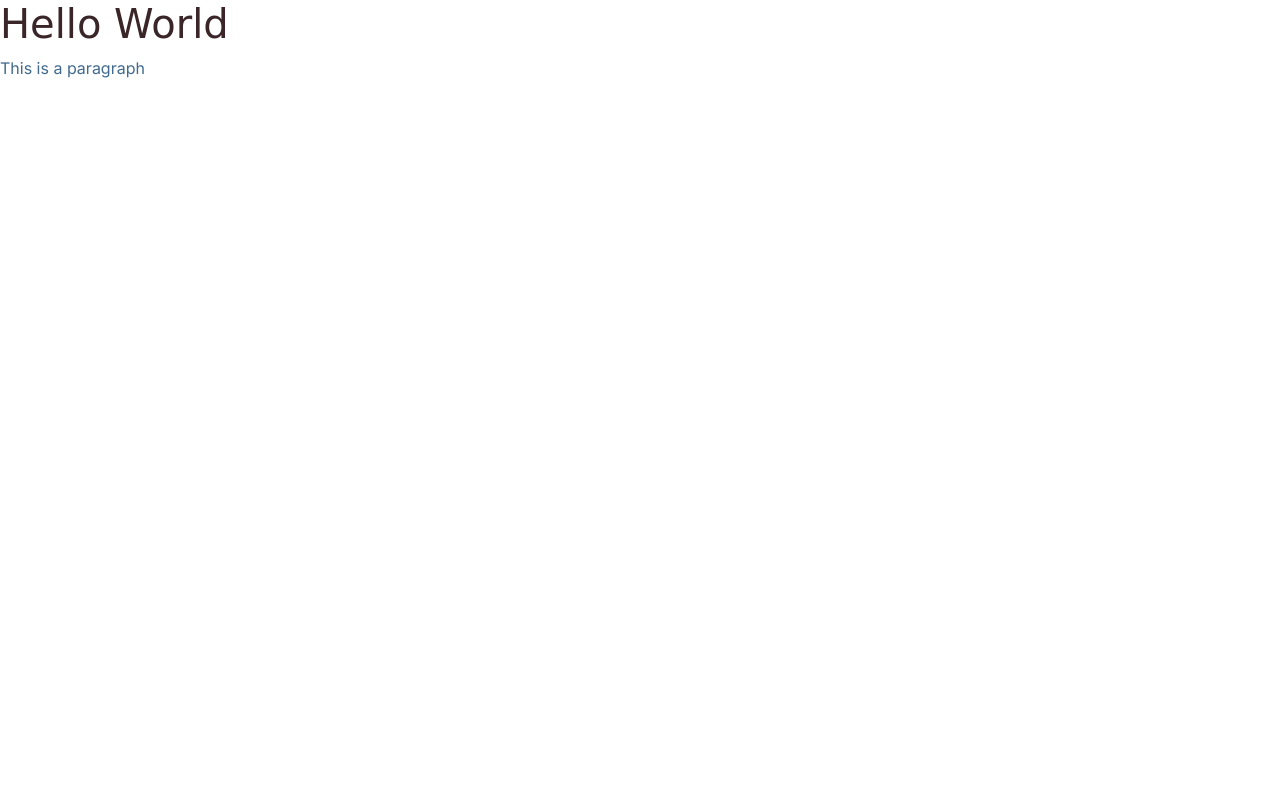
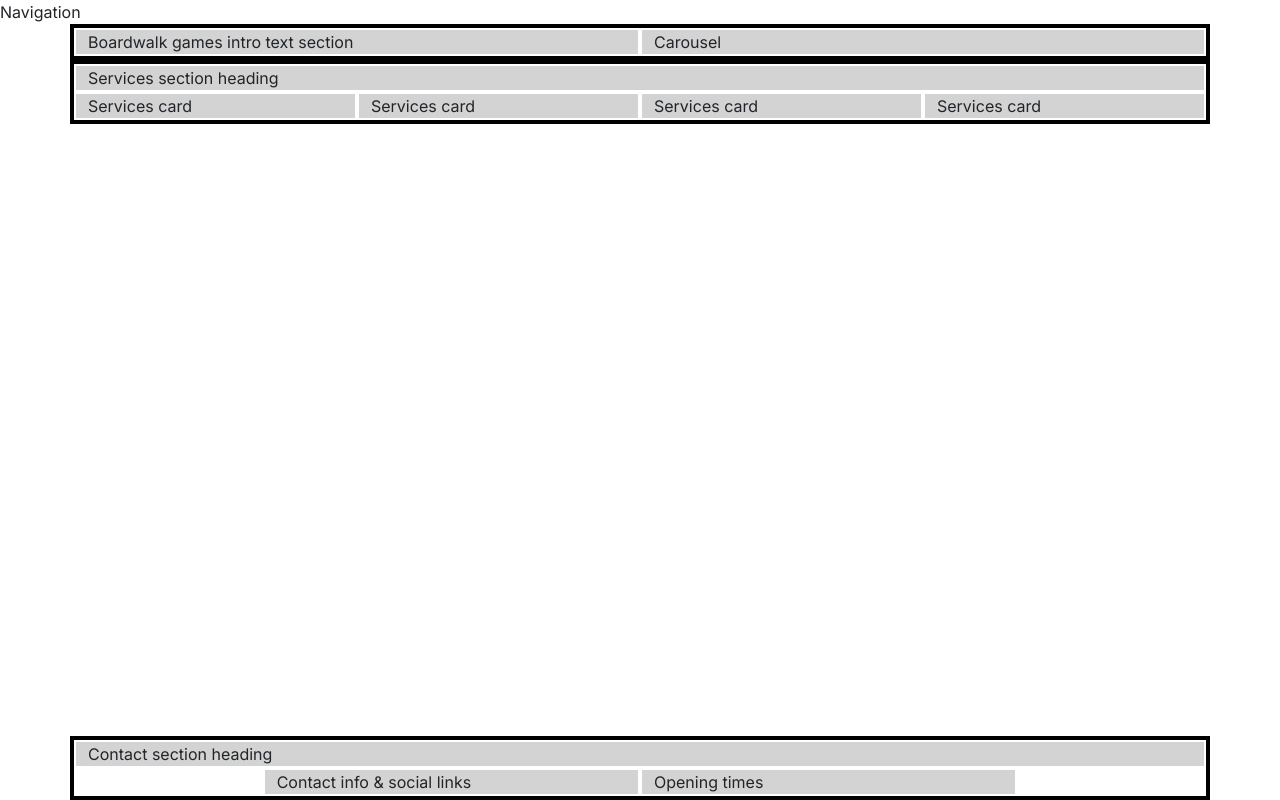
Before and after one commit to ChrisQ557/boardwalk-games, a plain HTML site: page index.html in a window 1280 px wide. Drawn offline with nearby package versions, Linux system fonts and the light colour scheme; a web font is replaced by a local one.

Commit message:
adding the home page boilerplate

```diff
--- a/assets/css/style.css
+++ b/assets/css/style.css
@@ -27,4 +27,15 @@ h1, h2, h3, h{
     color: var(--highlight-color);
 }
 
+/* grid visualization Css for testing */
+.container,
+.row {
+    border: 2px solid black;
 }
+
+.col-12 {
+    border: 2px solid white;
+    background-color: lightgray;
+}
+
+}
--- a/index.html
+++ b/index.html
@@ -4,27 +4,77 @@
 <head>
     <meta charset="UTF-8">
     <meta name="viewport" content="width=device-width, initial-scale=1.0">
-    <title>Document</title>
+    <meta name="description"
+        content="Boardwalk Games, your ultimate gaming retreat! Perfect for casual gamers, enthusiasts, and student gatherings. Visit us for your next adventure in board gaming.">
+    <title>Boardwalk Games | Home</title>
 
-    <!--Bootstrap 5 css-->
+    <!-- favicons generated by favicon.io -->
+    <link rel="apple-touch-icon" sizes="180x180" href="assets/images/apple-touch-icon.png">
+    <link rel="icon" type="image/png" sizes="32x32" href="assets/images/favicon-32x32.png">
+    <link rel="icon" type="image/png" sizes="16x16" href="assets/images/favicon-16x16.png">
+
+
+
+    <!-- Bootstrap Css -->
     <link href="https://cdn.jsdelivr.net/npm/bootstrap@5.3.8/dist/css/bootstrap.min.css" rel="stylesheet"
         integrity="sha384-sRIl4kxILFvY47J16cr9ZwB07vP4J8+LH7qKQnuqkuIAvNWLzeN8tE5YBujZqJLB" crossorigin="anonymous">
 
-    <!--custom css-->
+    <!-- Custom Css -->
     <link rel="stylesheet" href="assets/css/style.css">
 </head>
+<!-- Classes on body set to work with mt-auto on footer to ensureit always stays at the bottomof the page -->
+<body class="d-flex flex-column min-vh-100">
 
-<body>
-    <h1>Hello World</h1>
-    <p class="sub-heading-color">This is a paragraph</p>
+    <!-- Navigation -->
+    <div>Navigation</div>
+
+    <!-- Header with carousel -->
+    <header class="container">
+        <div class="row">
+            <div class="col-12 col-xl-6">Boardwalk games intro text section</div>
+            <div class="col-12 col-xl-6">Carousel</div>
+        </div>
+    </header>
+
+     <!-- main lement to hold all key sections of the home page. It is ot part of the grid structure-->
+    <main>
+        <!-- Services section -->
+        <section class="container">
+            <div class="row">
+                <div class="col-12">Services section heading</div>
+                <div class="col-12 col-md-6 col-xl-3">Services card</div>
+                <div class="col-12 col-md-6 col-xl-3">Services card</div>
+                <div class="col-12 col-md-6 col-xl-3">Services card</div>
+                <div class="col-12 col-md-6 col-xl-3">Services card</div>
+            </div>
+        </section>
+    </main>
+
+    <!-- Footer / contact section -->
+    <!-- mt-auto added to push footer to the bottom of the page -->
+    <footer class="mt-auto">
+        <div class="container">
+            <div class="row justify-content-center">
+                <div class="col-12">Contact section heading</div>
+                <!-- Contact info -->
+                <div class="col-12 col-md-6 col-xl-4">Contact info & social links</div>
+                <!-- Opening times -->
+                <div class="col-12 col-md-6 col-xl-4">Opening times</div>
+            </div>
+        </div>
+    </footer>
+
+
+
+     <!-- Bootstrap JS -->
+    <script src="https://cdn.jsdelivr.net/npm/bootstrap@5.3.8/dist/js/bootstrap.bundle.min.js"
+        integrity="sha384-FKyoEForCGlyvwx9Hj09JcYn3nv7wiPVlz7YYwJrWVcXK/BmnVDxM+D2scQbITxI"
+        crossorigin="anonymous"></script>
 
     <!--Font Awesome-->
     <script src="https://kit.fontawesome.com/b3ee77d113.js" crossorigin="anonymous"></script>
 
-    <!--Bootstrap 5-->
-    <script src="https://cdn.jsdelivr.net/npm/bootstrap@5.3.8/dist/js/bootstrap.bundle.min.js"
-        integrity="sha384-FKyoEForCGlyvwx9Hj09JcYn3nv7wiPVlz7YYwJrWVcXK/BmnVDxM+D2scQbITxI"
-        crossorigin="anonymous"></script>
+
 </body>
 
 </html
```
